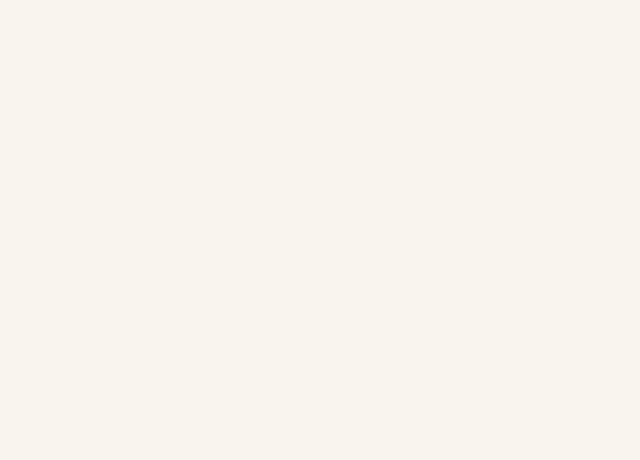
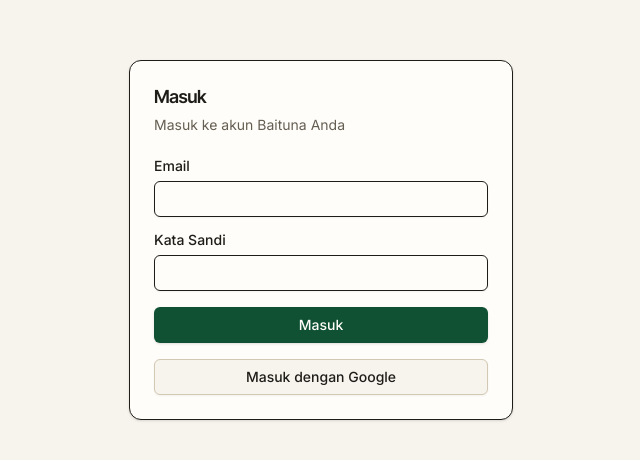
Before and after one commit to Zikruljack/baituna, a Nuxt app in the folder apps/web/: page /login in a window 1280 px wide. Before the commit this address had no page. Shown: the part 160-620 px from the top of the page, without its empty margins (319-959 px from the left). Built offline with nearby package versions, Linux system fonts and the light colour scheme.

Commit message:
feat(web): add login page

```diff
--- /dev/null
+++ b/apps/web/pages/login.vue
@@ -0,0 +1,56 @@
+<!-- apps/web/pages/login.vue -->
+<script setup lang="ts">
+const email = ref('');
+const password = ref('');
+const errorMessage = ref('');
+const isSubmitting = ref(false);
+
+const { login, loginWithGoogle } = useAuth();
+
+async function onSubmit() {
+  errorMessage.value = '';
+  isSubmitting.value = true;
+  try {
+    await login(email.value, password.value);
+    await navigateTo('/');
+  } catch {
+    errorMessage.value = 'Email atau kata sandi salah.';
+  } finally {
+    isSubmitting.value = false;
+  }
+}
+</script>
+
+<template>
+  <div class="flex min-h-screen items-center justify-center px-4">
+    <Card class="w-full max-w-sm">
+      <CardHeader>
+        <CardTitle>Masuk</CardTitle>
+        <CardDescription>Masuk ke akun Baituna Anda</CardDescription>
+      </CardHeader>
+      <CardContent class="space-y-4">
+        <Alert v-if="errorMessage" variant="destructive">
+          <AlertDescription>{{ errorMessage }}</AlertDescription>
+        </Alert>
+
+        <form class="space-y-4" @submit.prevent="onSubmit">
+          <div class="space-y-2">
+            <Label for="email">Email</Label>
+            <Input id="email" v-model="email" type="email" required autocomplete="email" />
+          </div>
+          <div class="space-y-2">
+            <Label for="password">Kata Sandi</Label>
+            <Input id="password" v-model="password" type="password" required autocomplete="current-password" />
+          </div>
+          <Button type="submit" class="w-full" :disabled="isSubmitting">
+            {{ isSubmitting ? 'Memproses...' : 'Masuk' }}
+          </Button>
+        </form>
+
+        <Button variant="outline" class="w-full" @click="loginWithGoogle">
+          Masuk dengan Google
+        </Button>
+      </CardContent>
+    </Card>
+  </div>
+</template>
```
